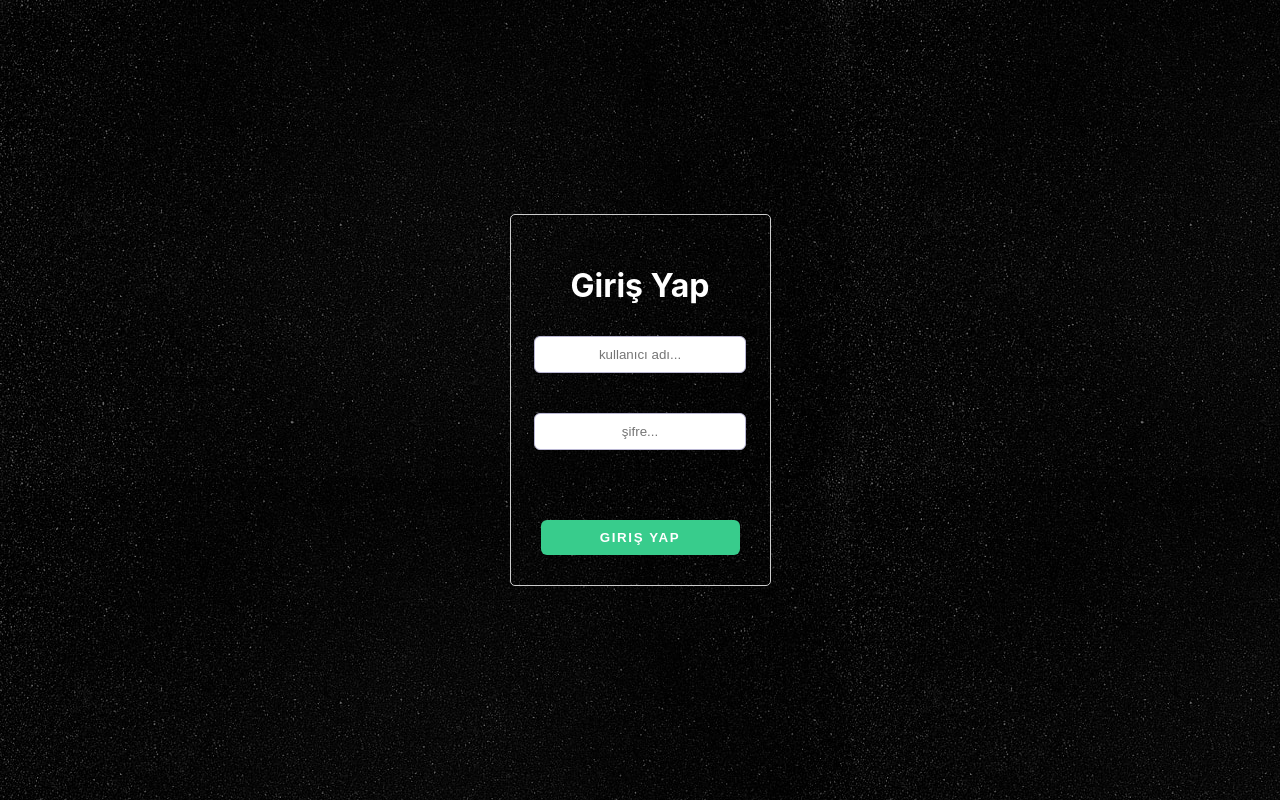
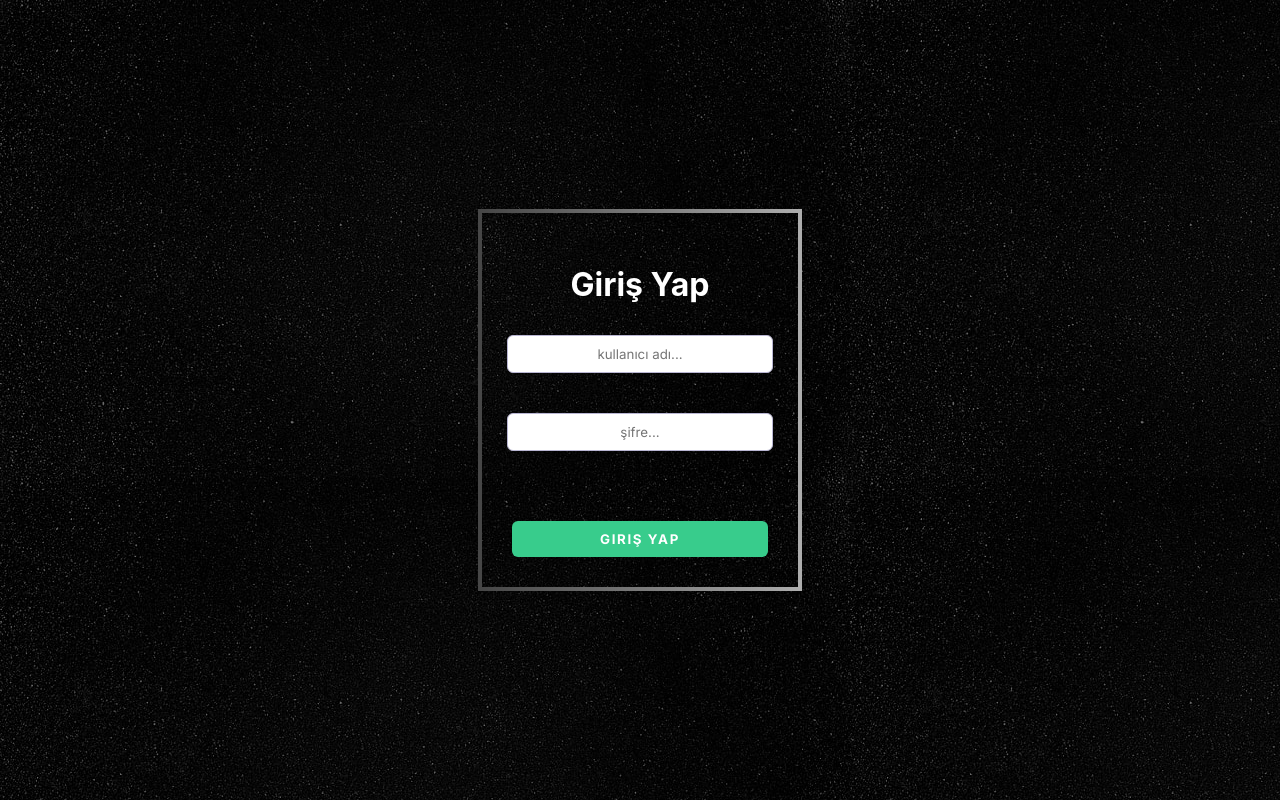
Before and after one commit to bidirabinizz/Calismalarim2023, a React (Create React App) app in the folder fakerestapilogin/: page / in a window 1280 px wide. Built offline with nearby package versions, Linux system fonts and the light colour scheme; data requests are answered from the project's data file; a web font is replaced by a local one.

Commit message:
Update 23.09
CSS Güncellendi

```diff
--- a/fakerestapilogin/src/components/girisyaptheme.css
+++ b/fakerestapilogin/src/components/girisyaptheme.css
@@ -1,3 +1,5 @@
+@import url('https://fonts.googleapis.com/css2?family=Inter:ital,opsz,wght@0,14..32,100..900;1,14..32,100..900&display=swap');
+
 body {
     position: relative; /* Eklenen katmanın konumu belirlensin */
     background-image: url('../img/wallpapergiris.jpg');
@@ -24,9 +26,12 @@ body::before {
     height: 100vh;
 }
 .maindiv {
+    width: 20%;
     padding: 30px;
-    border: 1px solid #ccc;
+    border-image: linear-gradient(to right, #464646 0%, #adadad 100%) 1;
     border-radius: 5px;
+    border-width: 4px;
+    border-style: solid;
     display: flex;
     flex-direction: column; /* Inputları dikey olarak sıralamak için */
     align-items: center; /* Yatayda merkezlemek için */
@@ -55,9 +60,14 @@ body::before {
     margin-top: 10px;
     border: 1px solid hsl(246, 25%, 77%);
     text-align: center;
+    font-family: "Inter",sans-serif;
+    font-weight: normal;
+    font-style: normal;
   }
 
 .maindiv .button {
+    font-family: "Inter", sans-serif;
+    font-weight: normal;
     padding: 10px;
     min-width: 100%;
     margin-top: 20px;
```
Also changed, not shown: 1 other file (tests, documents, lock files or other folders).
